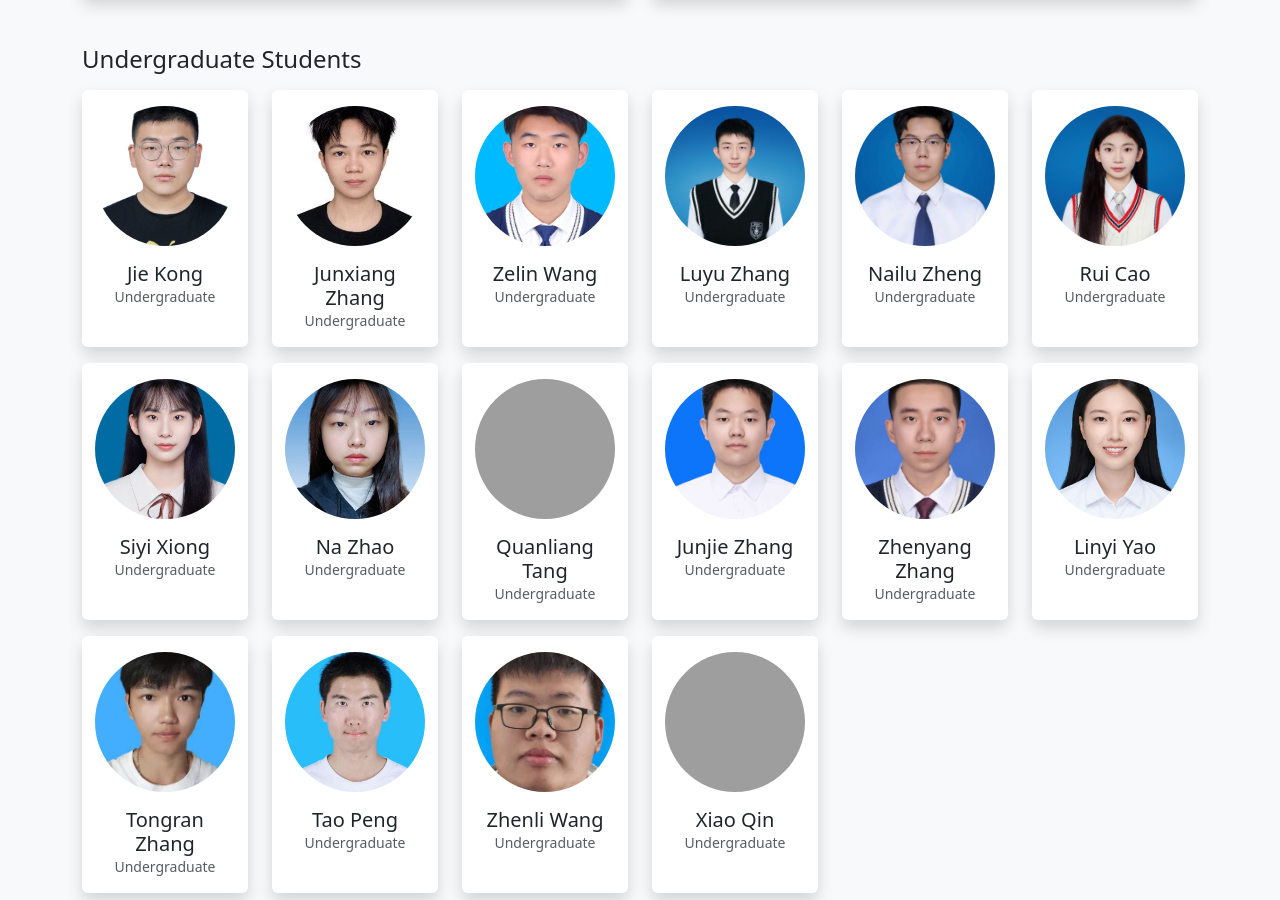
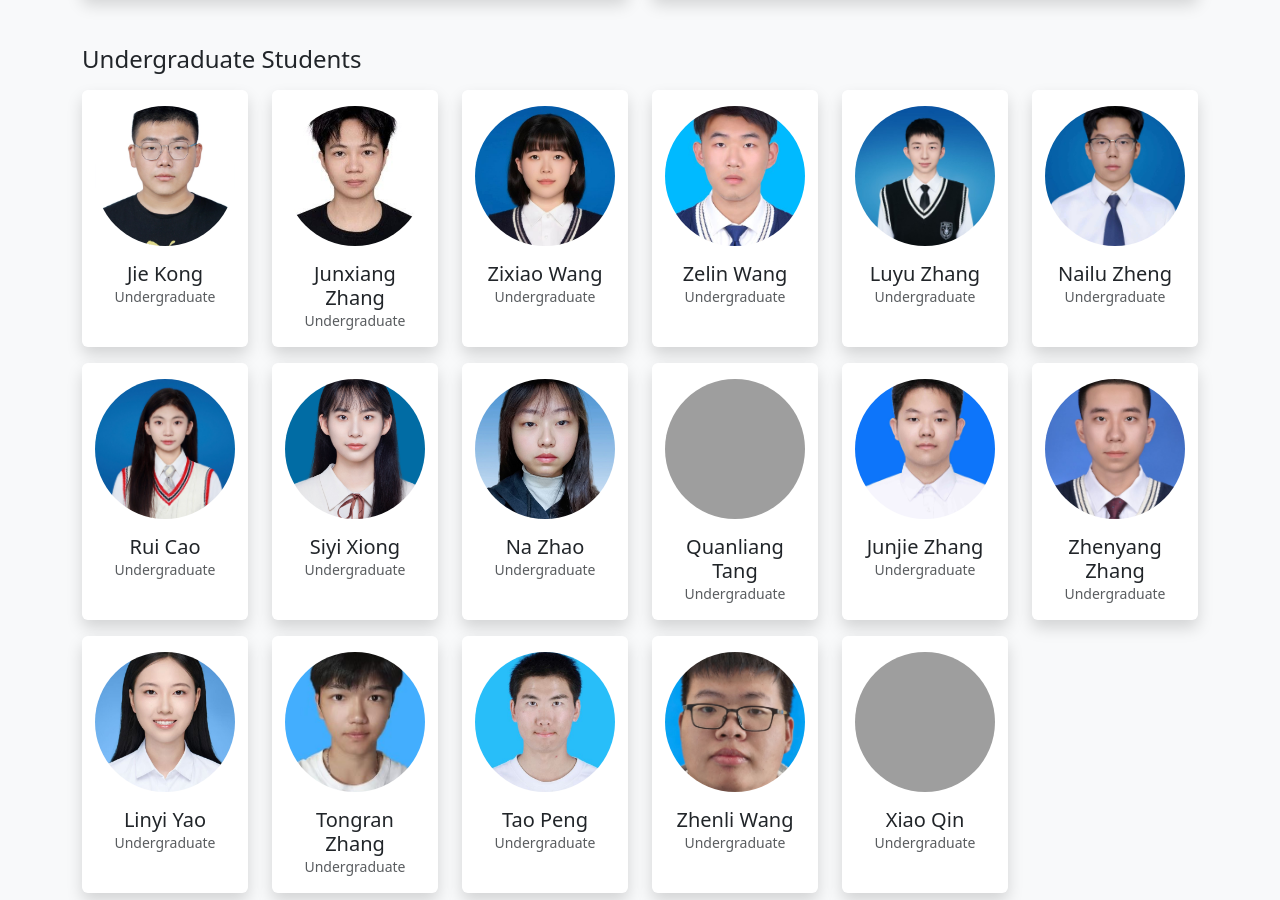
Before and after one commit to fablab4cogtwins/fablab4cogtwins.github.io, a Jekyll site: the page built from index.html, in a window 1280 px wide and 900 px high, scrolled down 1666 px. Built offline with Jekyll 4.4.1, drawn with Linux system fonts in a browser that asks for light colours; the list of posts is cut into pages by our own code; grey boxes are pictures that could not be loaded.

Commit message:
Update undergraduate_members.yml

```diff
--- a/_data/undergraduate_members.yml
+++ b/_data/undergraduate_members.yml
@@ -6,6 +6,11 @@
 - name: "Junxiang Zhang"
   profile: null
   photo: "/assets/imgs/zhang_junxiang.jpg"
+  title: "Undergraduate"
+
+- name: "Zixiao Wang"
+  profile: null
+  photo: "/assets/imgs/wang_zixiao.jpg"
   title: "Undergraduate"
 
 - name: "Zelin Wang"
```
